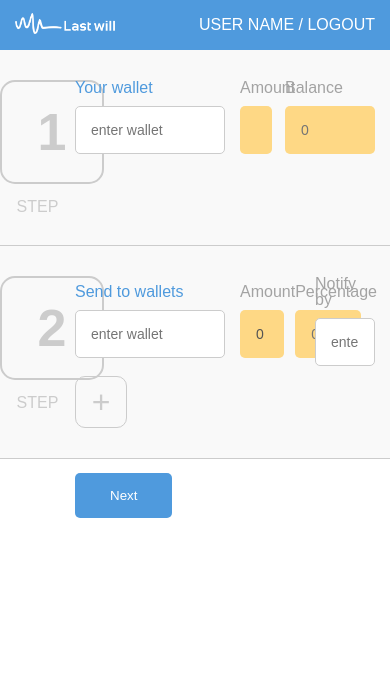
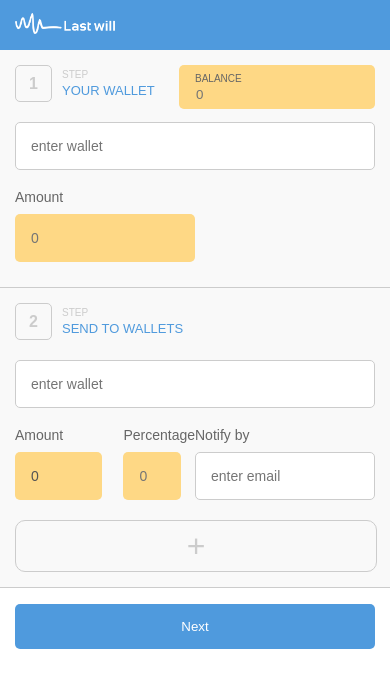
Before and after one commit to MyWishPlatform/lastwill_frontend, an Angular app: page /contract in a window 390 px wide. Both pictures are taken after a click on the button "Next". Shown: the top 688 px of the page. Built offline with nearby package versions, Linux system fonts and the light colour scheme.

Commit message:
mobile version

```diff
--- a/src/app/app.component.html
+++ b/src/app/app.component.html
@@ -2,6 +2,6 @@
   <a [routerLink]="['/']">
     <img src="./assets/logo_white.png" alt="{{title}}">
   </a>
-  <h1>USER NAME / LOGOUT</h1>
+  <!--<h1>USER NAME / LOGOUT</h1>-->
 </section>
 <router-outlet></router-outlet>
--- a/src/app/new-contract/new-contract.component.html
+++ b/src/app/new-contract/new-contract.component.html
@@ -8,4 +8,10 @@
   <div class="step-wrapper" [hidden]="step == 'step1' || step=='step2'">
     <app-step-3 (conditionsUpdated)="handleConditionsUpdated($event)" [wallet]="sourceWallet" (nextStep)="handleStepUpdated($event)"></app-step-3>
   </div>
+  <!--<div class="step-wrapper">-->
+    <!--<app-step-2 (destinyUpdated)="handleDestinyUpdated($event)" [wallet]="sourceWallet" (nextStep)="handleStepUpdated($event)"></app-step-2>-->
+  <!--</div>-->
+  <!--<div class="step-wrapper" >-->
+    <!--<app-step-3 (conditionsUpdated)="handleConditionsUpdated($event)" [wallet]="sourceWallet" (nextStep)="handleStepUpdated($event)"></app-step-3>-->
+  <!--</div>-->
 </section>
--- a/src/app/new-contract/new-contract.component.scss
+++ b/src/app/new-contract/new-contract.component.scss
@@ -10,7 +10,6 @@
   position: relative;
   .step-wrapper {
     width: 100%;
-    //margin-bottom: 80px;
     &__buttons {
       max-width: 918px;
       margin: 0 auto;
@@ -28,6 +27,10 @@
     left: 0;
     margin: 0;
     bottom: -90px;
+    @media (max-width: 768px) {
+      width: 100%;
+      margin-bottom: 13px;
+    }
   }
   &--next-btn {
     //display: none;
@@ -47,6 +50,9 @@
     width: 20%;
     max-width: 150px;
     text-align: center;
+    .wallet-balance {
+      display: none;
+    }
     .value {
       margin: auto;
       width: 100px;
@@ -63,6 +69,9 @@
     }
     .label {
       color: #cccccc;
+      h5 {
+        display: none;
+      }
     }
   }
 }
--- a/src/app/new-contract/step-1/step-1.component.html
+++ b/src/app/new-contract/step-1/step-1.component.html
@@ -1,7 +1,14 @@
 <section class="step-1">
   <div class="number">
     <span class="value">1</span>
-    <span class="label">STEP</span>
+    <span class="label">
+      <span>STEP</span>
+      <h5 class="color-blue">Your wallet</h5>
+    </span>
+    <div class="wallet-balance">
+      <h5 class="color-gray">Balance</h5>
+      <input type="text" class="bcg-yellow" placeholder="0" [(ngModel)]="source.balance" disabled>
+    </div>
   </div>
   <div class="content">
     <input type="button" class="bcg-blue new-contract--next-btn" [hidden]="step == 'step2' || step == 'step3'" (click)="saveStep()" value="Next">
--- a/src/app/new-contract/step-1/step-1.component.scss
+++ b/src/app/new-contract/step-1/step-1.component.scss
@@ -1,16 +1,74 @@
 @import "../new-contract.component";
 .step-1 {
   @extend .step;
+  @media(max-width: 768px) {
+    flex-direction: column;
+    padding: 15px;
+    .number {
+      width: 100%;
+      display: flex;
+      max-width: 100%;
+      position: relative;
+      margin-bottom: 20px;
+      .value {
+        width: 35px;
+        height: 35px;
+        font-size: 16px;
+        border-width: 1px;
+        border-radius: 5px;
+        margin: 0;
+      }
+      .label {
+        padding: 5px 10px;
+        font-size: 10px;
+        display: flex;
+        flex-direction: column;
+        justify-content: space-between;
+        align-items: flex-start;
+        h5 {
+          display: block;
+          text-transform: uppercase;
+          font-size: 13px;
+        }
+      }
+      .wallet-balance {
+        position: absolute;
+        right: 0;
+        display: flex;
+        h5 {
+          position: absolute;
+          font-size: 10px;
+          text-transform: uppercase;
+          left: 16px;
+          top:9px;
+          color: #666666;
+        }
+        input {
+          padding: 20px 0 5px 15px;
+          border-color: transparent;
+          border-radius: 5px;
+          color: black;
+        }
+      }
+    }
+  }
   .content {
     width: 80%;
     max-width: 768px;
     position: relative;
+    @media(max-width: 768px) {
+      width: 100%;
+    }
     .content-wrapper {
       display: flex;
       flex-direction: row;
       justify-content: space-between;
       align-items: center;
       margin-bottom: 10px;
+      @media(max-width: 768px) {
+        flex-direction: column;
+        align-items: flex-start;
+      }
       h5 {
         margin-bottom: 10px;
       }
@@ -30,6 +88,12 @@
         &-input {
           width: 50%;
           position: relative;
+          @media (max-width: 768px) {
+            width: 100%;
+            h5 {
+              display: none;
+            }
+          }
           input {
             color: #999;
           }
@@ -42,6 +106,14 @@
         }
         &-amount {
           width: 10%;
+          @media (max-width: 768px) {
+            width: 50%;
+            h5 {
+              font-size: 14px;
+              color: #666;
+              margin-top: 20px;
+            }
+          }
           &--controls {
             input {
               border-color: transparent;
@@ -51,6 +123,9 @@
           }
         }
         &-balance {
+          @media (max-width: 768px) {
+            display: none;
+          }
           width: 30%;
           input {
             border-color: transparent;
--- a/src/app/new-contract/step-2/step-2.component.html
+++ b/src/app/new-contract/step-2/step-2.component.html
@@ -1,7 +1,10 @@
 <section class="step-2">
   <div class="number">
     <span class="value">2</span>
-    <span class="label">STEP</span>
+    <span class="label">
+      <span>STEP</span>
+      <h5 class="color-blue">Send to wallets</h5>
+    </span>
   </div>
   <div class="content">
     <input type="button" class="bcg-blue new-contract--next-btn" [hidden]="step == 'step3' || step == 'step1'" (click)="saveStep()" value="Next">
@@ -9,10 +12,10 @@
       <div class="wallet-input">
         <h5 class="color-blue">Send to wallets</h5>
         <input type="text" [(ngModel)]="item.address" placeholder="enter wallet" (ngModelChange)="handleDestination(destination)">
-        <span (click)="removeWallet(i)" *ngIf="i != 0">x</span>
+        <span (click)="removeWallet(i)" *ngIf="destination.length>1">x</span>
       </div>
       <div class="wallet-amount">
-        <div class="wallet-amount--controls">
+        <div class="wallet-amount--controls wallet-amount--controls__amount">
           <h5 class="color-gray">Amount</h5>
           <input type="text" class="bcg-yellow" placeholder="0" value="{{wallet.source.amount*item.percent/100 || 0}}" disabled>
           <!--<div class="dropdown">-->
@@ -24,7 +27,7 @@
           <!--</ul>-->
           <!--</div>-->
         </div>
-        <div class="wallet-amount--controls">
+        <div class="wallet-amount--controls wallet-amount--controls__percentage">
           <h5 class="color-gray">Percentage</h5>
           <input type="text" class="bcg-yellow" placeholder="0" [(ngModel)]="item.percent" (ngModelChange)="handleDestination(destination)">
           <!--<div class="dropdown">-->
--- a/src/app/new-contract/step-2/step-2.component.scss
+++ b/src/app/new-contract/step-2/step-2.component.scss
@@ -1,16 +1,55 @@
 @import "../new-contract.component";
 .step-2 {
   @extend .step;
+  @media(max-width: 768px) {
+    flex-direction: column;
+    padding: 15px;
+    .number {
+      width: 100%;
+      display: flex;
+      max-width: 100%;
+      position: relative;
+      margin-bottom: 20px;
+      .value {
+        width: 35px;
+        height: 35px;
+        font-size: 16px;
+        border-width: 1px;
+        border-radius: 5px;
+        margin: 0;
+      }
+      .label {
+        padding: 5px 10px;
+        font-size: 10px;
+        display: flex;
+        flex-direction: column;
+        justify-content: space-between;
+        align-items: flex-start;
+        h5 {
+          display: block;
+          text-transform: uppercase;
+          font-size: 13px;
+        }
+      }
+    }
+  }
   .content {
     width: 80%;
     max-width: 768px;
     position: relative;
+    @media(max-width: 768px) {
+      width: 100%;
+    }
     .content-wrapper {
       display: flex;
       flex-direction: row;
       justify-content: space-between;
       align-items: center;
       margin-bottom: 10px;
+      @media(max-width: 768px) {
+        align-items: flex-start;
+        flex-wrap: wrap;
+      }
       h5 {
         margin-bottom: 10px;
       }
@@ -30,6 +69,17 @@
         &-input {
           width: 50%;
           position: relative;
+          @media (max-width: 768px) {
+            width: 100%;
+            h5 {
+              display: none;
+            }
+            span {
+              right: 0 !important;
+              top: 50% !important;
+              margin-top: -10px !important;
+            }
+          }
           input {
             color: #999;
           }
@@ -46,6 +96,14 @@
         &-amount {
           width: 20%;
           flex-direction: row;
+          @media (max-width: 768px) {
+            width: 50%;
+            h5 {
+              font-size: 14px;
+              color: #666;
+              margin-top: 20px;
+            }
+          }
           &--controls {
             input {
               border-color: transparent;
@@ -56,9 +114,22 @@
             display: flex;
             flex-direction: column;
             justify-content: space-between;
+            &__percentage {
+              @media (max-width: 768px) {
+                width: 50%;
+              }
+            }
           }
         }
         &-balance {
+          @media (max-width: 768px) {
+            width: 50%;
+            h5 {
+              font-size: 14px;
+              color: #666;
+              margin-top: 20px;
+            }
+          }
           &__notice {
             input {
               border: 1px solid #cccccc !important;
@@ -82,6 +153,10 @@
       font-size: 32px;
       color: #ccc;
       cursor: pointer;
+      @media (max-width: 768px) {
+        width: 100%;
+        margin-top: 20px;
+      }
     }
   }
 }
--- a/src/app/new-contract/step-3/step-3.component.html
+++ b/src/app/new-contract/step-3/step-3.component.html
@@ -1,14 +1,17 @@
 <section class="step-3">
   <div class="number">
     <span class="value">3</span>
-    <span class="label">STEP</span>
+    <span class="label">
+      <span>STEP</span>
+      <h5 class="color-blue">Conditions</h5>
+    </span>
   </div>
   <div class="content">
     <input type="button" class="bcg-blue new-contract--submit-btn" value="Pay & Create Contract" (click)="sendContract()">
     <h5 class="color-blue">Conditions</h5>
     <div class="condition-block">
       <div class="condition-block--label color-gray">Wallet`s activity</div>
-      <div class="condition-block--value">
+      <div class="condition-block--value condition-block--value__activity">
         <input type="text" disabled value="Income / Outcome transactions" class="width-50">
       </div>
     </div>
--- a/src/app/new-contract/step-3/step-3.component.scss
+++ b/src/app/new-contract/step-3/step-3.component.scss
@@ -2,12 +2,69 @@
 .step-3 {
   margin-bottom: 100px;
   @extend .step;
+  @media(max-width: 768px) {
+    flex-direction: column;
+    padding: 15px;
+    .number {
+      width: 100%;
+      display: flex;
+      max-width: 100%;
+      position: relative;
+      margin-bottom: 20px;
+      .value {
+        width: 35px;
+        height: 35px;
+        font-size: 16px;
+        border-width: 1px;
+        border-radius: 5px;
+        margin: 0;
+      }
+      .label {
+        padding: 5px 10px;
+        font-size: 10px;
+        display: flex;
+        flex-direction: column;
+        justify-content: space-between;
+        align-items: flex-start;
+        h5 {
+          display: block;
+          text-transform: uppercase;
+          font-size: 13px;
+        }
+      }
+    }
+  }
   .content {
     width: 80%;
     display: flex;
     flex-direction: column;
     max-width: 768px;
     position: relative;
+    @media (max-width: 768px) {
+      width: 100%;
+      h5 {
+        display: none;
+      }
+      .condition-block {
+        flex-direction: column !important;
+        align-items: flex-start !important;
+        &--label {
+          color: black;
+          width: 100%;
+          margin-bottom: 10px;
+        }
+        &--value {
+          &__activity {
+            input {
+              width: 100%;
+            }
+          }
+          &__duration-input, &__uptime-input {
+            text-align: center;
+          }
+        }
+      }
+    }
     .condition-block {
       display: flex;
       flex-direction: row;
--- a/src/app/user-login/user-login.component.scss
+++ b/src/app/user-login/user-login.component.scss
@@ -13,6 +13,10 @@
     padding: 50px 75px;
     border: 1px solid #ccc;
     border-radius: 0;
+    @media (max-width: 768px) {
+      padding: 25px 15px;
+      margin-top: -50px;
+    }
     &--input-group {
       display: flex;
       justify-content: space-between;
```
